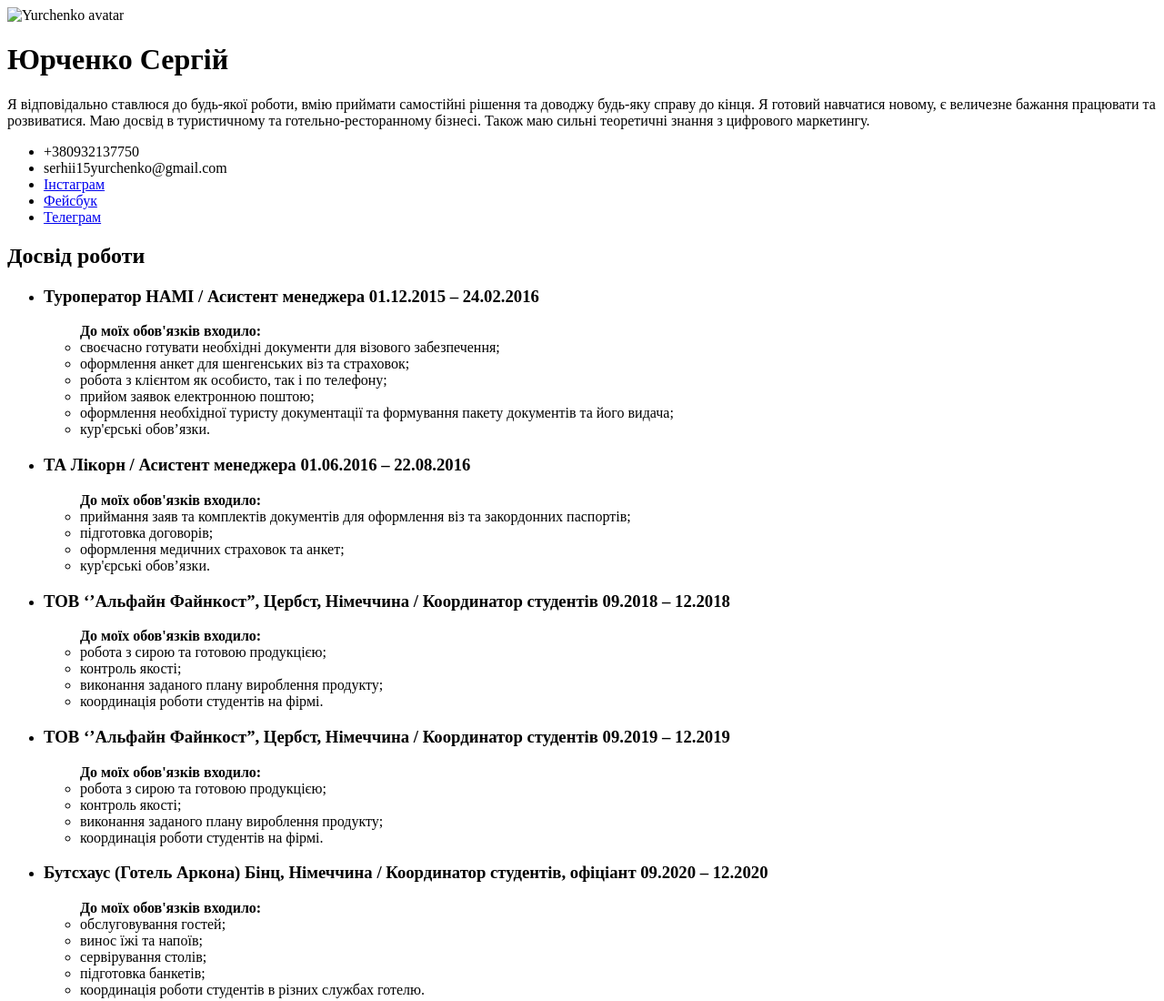
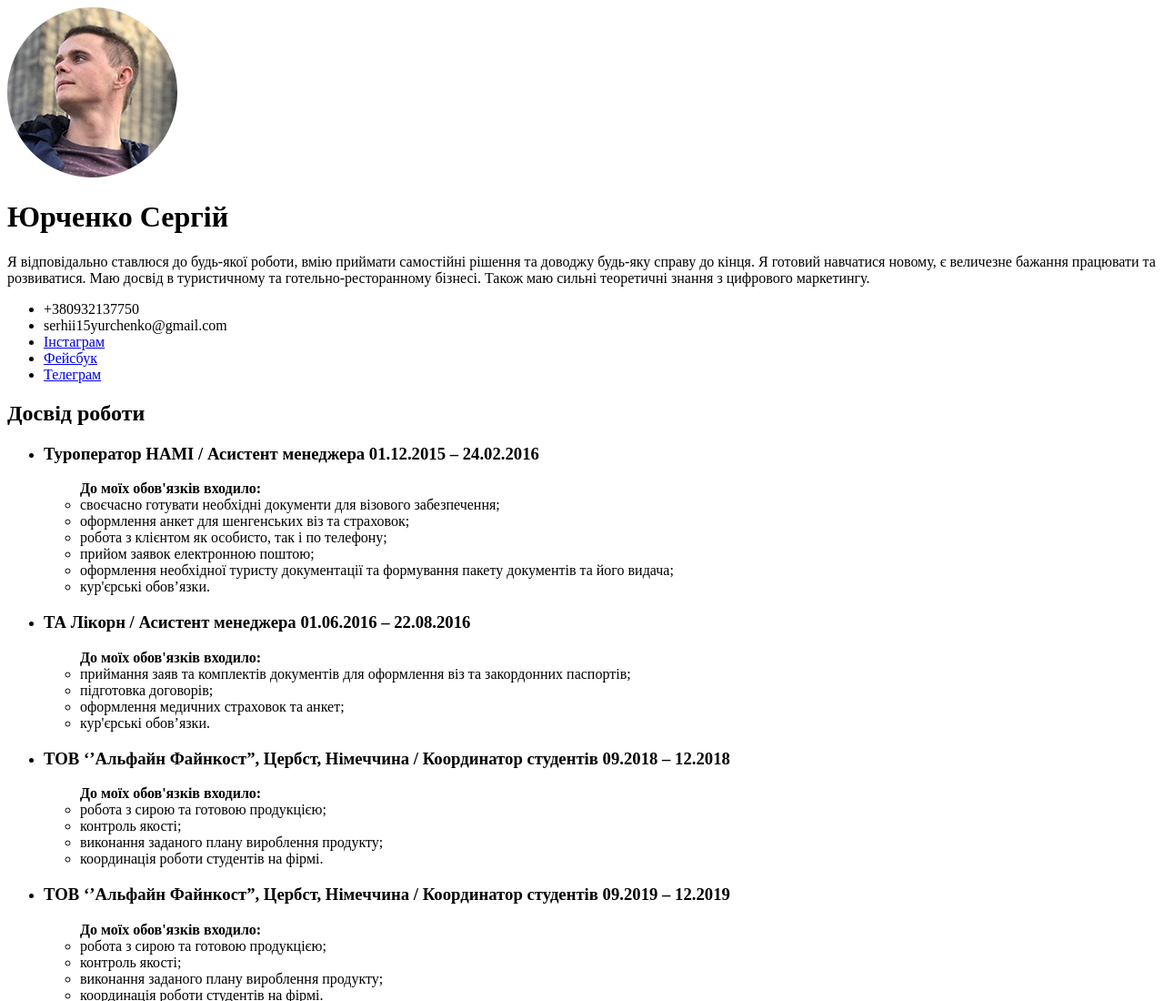
Before and after one commit to serhii15yurchenko/homework-1, a plain HTML site: page index-uk.html in a window 1280 px wide. Shown: the top 1100 px of the page at 91% size. Drawn offline with Linux system fonts and the light colour scheme; the site is published under a folder, as on GitHub Pages, so addresses that start at the root find nothing.

Commit message:
fixed image

```diff
--- a/index-uk.html
+++ b/index-uk.html
@@ -10,7 +10,7 @@
     <header class="header">
         <div class="container">
             <div class="avatar">
-                <img src="/img/myphoto.png" alt="Yurchenko avatar">
+                <img src="img/myphoto.png" alt="Yurchenko avatar">
             </div>
             <div class="about">
                 <h1>
```
Also changed, not shown: index.html (+1 -1 lines).
